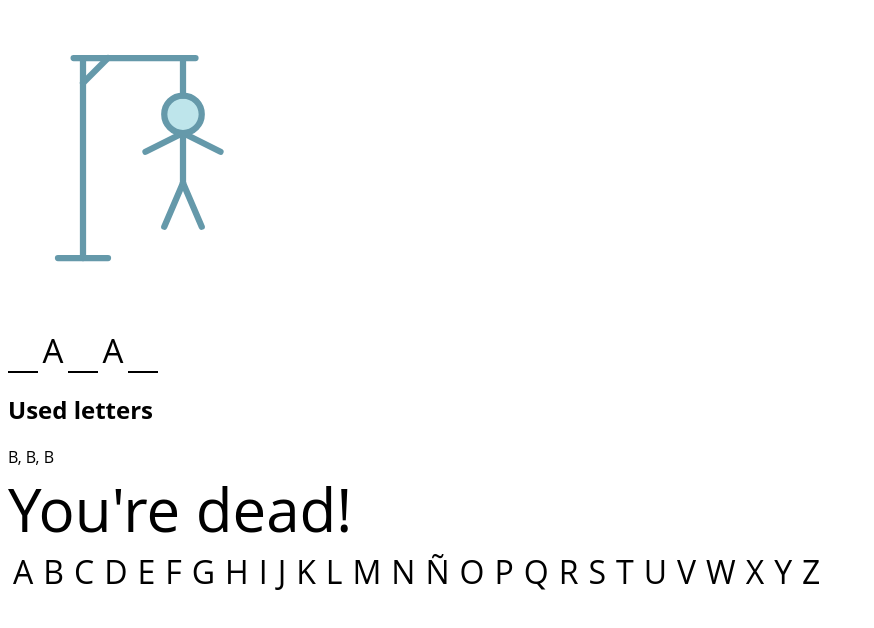
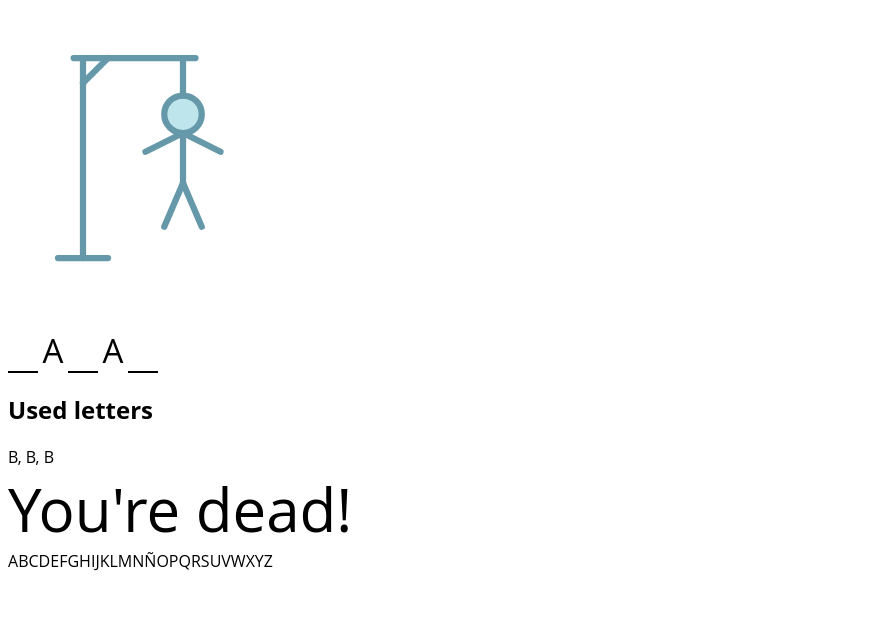
Before and after one commit to Laulhus/w4ch2-edgar-adri, a React (Create React App) app: page / in a window 1280 px wide. Shown: the top 628 px of the page, without its empty margins (0-874 px from the left). Built offline with nearby package versions, Linux system fonts and the light colour scheme.

Commit message:
Added Letter component to App

```diff
--- a/src/App.js
+++ b/src/App.js
@@ -1,9 +1,10 @@
-import { useState } from "react";
+// import { useState } from "react";
 import "./App.css";
+import Letter from "./components/Letter/Letter";
 
 function App() {
-  const gameWord = "string";
-  const [usedLetters, setUsedLetters] = useState([]);
+  // const gameWord = "string";
+  // const [usedLetters, setUsedLetters] = useState([]);
   const abecedary = [
     "A",
     "B",
@@ -32,8 +33,8 @@ function App() {
     "Y",
     "Z",
   ];
-  const [gameStatus, setGameStatus] = useState(null);
-  const [errorCounter, setErrorCounter] = useState(0);
+  // const [gameStatus, setGameStatus] = useState(null);
+  // const [errorCounter, setErrorCounter] = useState(0);
 
   return (
     <div className="App">
@@ -75,87 +76,9 @@ function App() {
       </section>
       <section className="game-result">You're dead!</section>
       <ul className="letters">
-        <li className="letter">
-          <a href="a">A</a>
-        </li>
-        <li className="letter">
-          <a href="b">B</a>
-        </li>
-        <li className="letter">
-          <a href="c">C</a>
-        </li>
-        <li className="letter">
-          <a href="d">D</a>
-        </li>
-        <li className="letter">
-          <a href="e">E</a>
-        </li>
-        <li className="letter">
-          <a href="f">F</a>
-        </li>
-        <li className="letter">
-          <a href="g">G</a>
-        </li>
-        <li className="letter">
-          <a href="h">H</a>
-        </li>
-        <li className="letter">
-          <a href="i">I</a>
-        </li>
-        <li className="letter">
-          <a href="j">J</a>
-        </li>
-        <li className="letter">
-          <a href="k">K</a>
-        </li>
-        <li className="letter">
-          <a href="l">L</a>
-        </li>
-        <li className="letter">
-          <a href="m">M</a>
-        </li>
-        <li className="letter">
-          <a href="n">N</a>
-        </li>
-        <li className="letter">
-          <a href="ñ">Ñ</a>
-        </li>
-        <li className="letter">
-          <a href="o">O</a>
-        </li>
-        <li className="letter">
-          <a href="p">P</a>
-        </li>
-        <li className="letter">
-          <a href="q">Q</a>
-        </li>
-        <li className="letter">
-          <a href="r">R</a>
-        </li>
-        <li className="letter">
-          <a href="s">S</a>
-        </li>
-        <li className="letter">
-          <a href="t">T</a>
-        </li>
-        <li className="letter">
-          <a href="u">U</a>
-        </li>
-        <li className="letter">
-          <a href="v">V</a>
-        </li>
-        <li className="letter">
-          <a href="w">W</a>
-        </li>
-        <li className="letter">
-          <a href="x">X</a>
-        </li>
-        <li className="letter">
-          <a href="y">Y</a>
-        </li>
-        <li className="letter">
-          <a href="z">Z</a>
-        </li>
+        {abecedary.map((letter) => (
+          <Letter letter={letter} />
+        ))}
       </ul>
     </div>
   );
```
